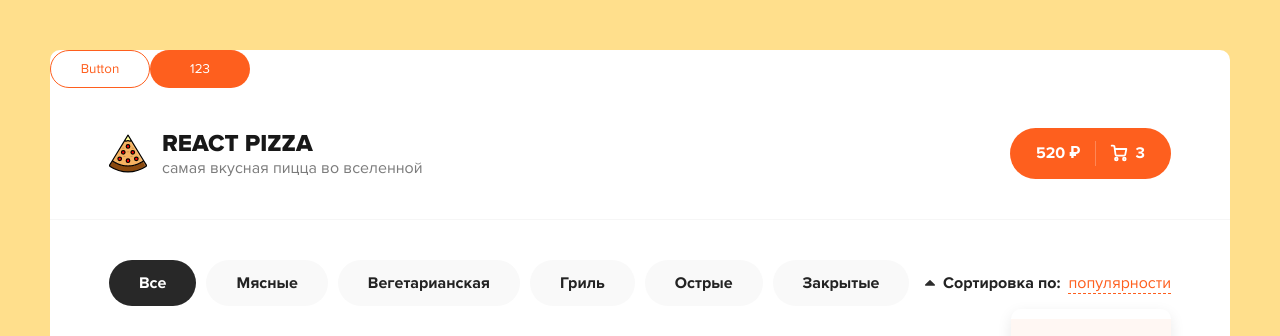
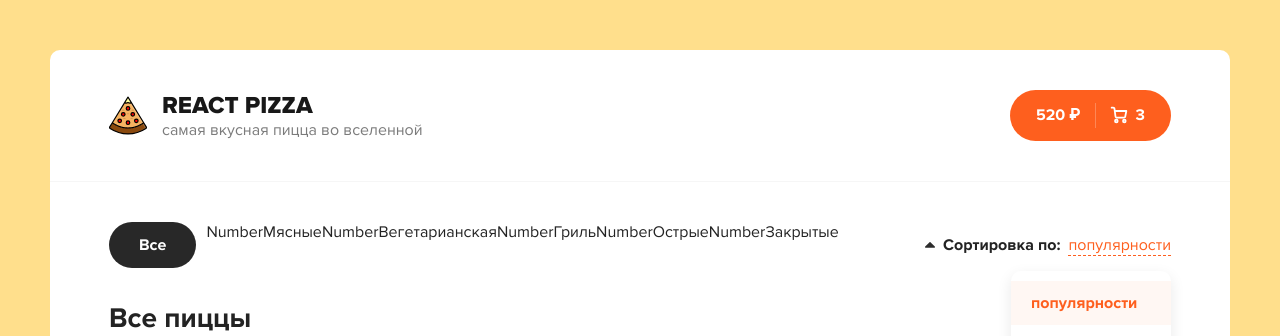
Before and after one commit to yehorich75/react-pizza, a React (Create React App) app: page / in a window 1280 px wide. Shown: the top 336 px of the page. Built offline with nearby package versions, Linux system fonts and the light colour scheme.

Commit message:
categories

```diff
--- a/src/App.js
+++ b/src/App.js
@@ -1,33 +1,25 @@
 import React from 'react';
 
-import Header from './Header';
-import Button from './Button';
+import {Header, Categories} from './components';
 
 function App() {
-  const clickToButton = () => {
-    alert('Hello');
-  };
+  // const clickToButton = () => {
+  //   alert('Hello');
+  // };
 
   return (
     <div className='wrapper'>
-      <Button outline>Button</Button>
+      {/* <Button outline>Button</Button>
       <Button onClick={() => alert(555)} test>
         123
-      </Button>
+      </Button> */}
       <Header />
       <div className='content'>
         <div className='container'>
           <div className='content__top'>
-            <div className='categories'>
-              <ul>
-                <li className='active'>Все</li>
-                <li>Мясные</li>
-                <li>Вегетарианская</li>
-                <li>Гриль</li>
-                <li>Острые</li>
-                <li>Закрытые</li>
-              </ul>
-            </div>
+            <Categories items={[
+              'Мясные', 'Вегетарианская', 'Гриль', 'Острые', 'Закрытые'
+            ]} />
             <div className='sort'>
               <div className='sort__label'>
                 <svg
--- /dev/null
+++ b/src/components/Categories.jsx
@@ -0,0 +1,16 @@
+import React from "react";
+
+function Categories({items}) {
+    console.log(items);
+
+  return (
+    <div className="categories">
+      <ul>
+        <li className="active">Все</li>
+        {items.map(num => 'Number' + num)}
+      </ul>
+    </div>
+  );
+}
+
+export default Categories;
--- a/src/Header.jsx
+++ b/src/components/Header.jsx
@@ -1,6 +1,6 @@
 import React from 'react';
 
-import logoSvg from './assets/img/pizza-logo.svg';
+import logoSvg from '../assets/img/pizza-logo.svg';
 import Button from './Button';
 
 function Header() {
--- /dev/null
+++ b/src/components/index.js
@@ -0,0 +1,3 @@
+export {default as Button} from './Button';
+export {default as Header} from './Header';
+export {default as Categories} from './Categories';
```
Also changed, not shown: src/components/Button.jsx (renamed from src/Button.jsx).
